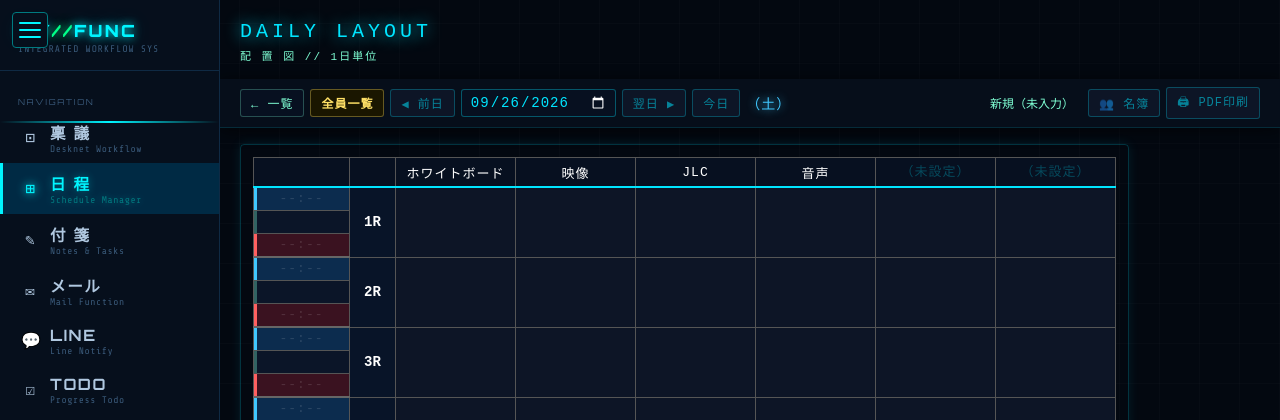
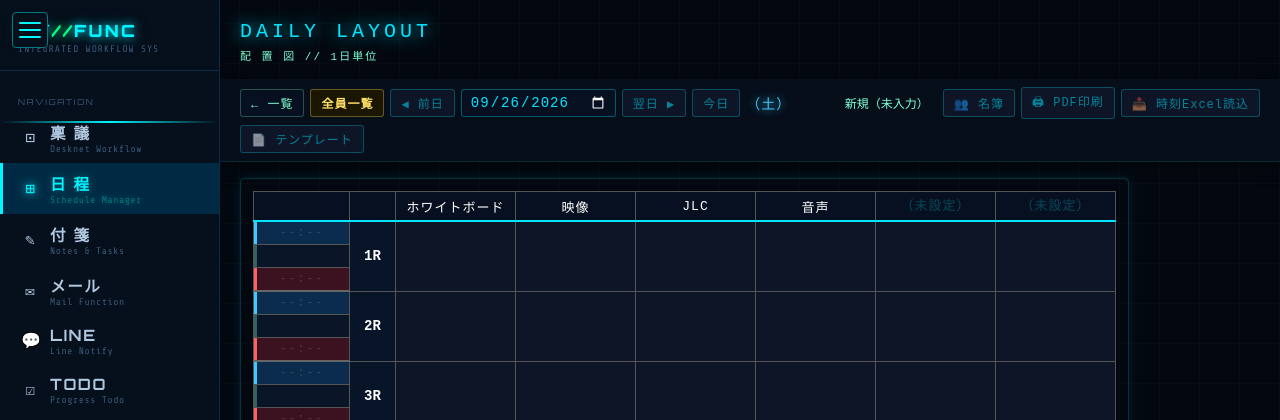
Before and after one commit to hideonSOS/MyFunction, a Django app: page /nitei/haichi/ in a window 1280 px wide. Shown: the top 420 px of the page. Run offline with Django 5.2, Linux system fonts and the light colour scheme; the visitor is signed in with stand-in values (Sample User, id 1); data comes from the database, SQL or seed files in the repository; data that the repository does not hold is empty; parts of the project's set-up code (start-up, migrations or seed data) failed here and were passed over.

Commit message:
日程: 配置図の発売時刻をExcelから読み込む機能とテンプレートのダウンロードを追加
Co-Authored-By: Claude Opus 5.5 <noreply@anthropic.com>

```diff
--- a/nitei/static/nitei/js/haichi.js
+++ b/nitei/static/nitei/js/haichi.js
@@ -5,6 +5,7 @@
   const API_GET   = '/nitei/api/layout/';
   const API_SAVE  = '/nitei/api/layout/save/';
   const API_CLEAR = '/nitei/api/layout/clear/';
+  const API_EXCEL = '/nitei/api/layout/excel-import/';
 
   const WEEKDAYS = ['日', '月', '火', '水', '木', '金', '土'];
 
@@ -630,5 +631,58 @@
       .catch(() => setStatus('消去失敗', 'error'));
   });
 
+  // ── 発売時刻の Excel 取り込み（テンプレートは「📄 テンプレート」からダウンロード） ──
+  // サーバーが読み取った時刻を表示中の日に反映し、通常の自動保存で保存する。
+  // Excel 側で空欄のセルは、入力済みの時刻をそのまま残す
+  const excelInput = document.getElementById('excel-input');
+
+  document.getElementById('excel-btn').addEventListener('click', () => excelInput.click());
+
+  excelInput.addEventListener('change', () => {
+    const file = excelInput.files[0];
+    excelInput.value = '';   // 同じファイルを続けて選び直せるように
+    if (!file) return;
+    const fd = new FormData();
+    fd.append('file', file);
+    setStatus('Excel読込中...', 'saving');
+    fetch(API_EXCEL, { method: 'POST', body: fd })
+      .then(res => res.json().then(d => (res.ok ? d : Promise.reject(d.error || '読み込みに失敗しました'))))
+      .then(applyExcelTimes)
+      .catch(err => {
+        setStatus('Excel読込失敗', 'error');
+        alert(typeof err === 'string' ? err : '読み込みに失敗しました');
+      });
+  });
+
+  function applyExcelTimes(data) {
+    const found = data.races || {};
+    const nums  = Object.keys(found);
+    const warn  = (data.warnings || []).length
+      ? '\n\n時刻として読めなかったセル（取り込んでいません）:\n' + data.warnings.join('\n') : '';
+    if (!nums.length) {
+      setStatus('', '');
+      alert('取り込める時刻が見つかりませんでした。\nA列=レース（1R〜12R）、B列=発売開始、C列=締め切り の形式か確認してください。' + warn);
+      return;
+    }
+    const changes = nums.some(r => {
+      const cur = state.races[r];
+      if (!cur) return false;
+      return (found[r].start && cur.start && cur.start !== found[r].start) ||
+             (found[r].close && cur.close && cur.close !== found[r].close);
+    });
+    if (changes && !confirm(state.date + ' の入力済みの時刻を Excel の内容で上書きします。よろしいですか？')) {
+      setStatus('', '');
+      return;
+    }
+    nums.forEach(r => {
+      const row = state.races[r] || (state.races[r] = blankRace());
+      if (found[r].start) row.start = found[r].start;
+      if (found[r].close) row.close = found[r].close;
+    });
+    render();
+    scheduleSave();
+    if (warn) alert(nums.length + 'レース分の時刻を取り込みました。' + warn);
+  }
+
   load(dateInput.value);
 })();
--- a/nitei/templates/nitei/haichi.html
+++ b/nitei/templates/nitei/haichi.html
@@ -27,6 +27,9 @@
     <span id="hc-status">読み込み中...</span>
     <button class="hc-btn" id="roster-btn" type="button">👥 名簿</button>
     <button class="hc-btn" id="pdf-btn" type="button">🖨 PDF印刷</button>
+    <button class="hc-btn" id="excel-btn" type="button" title="発売開始・締め切りの時刻をExcelから読み込む">📥 時刻Excel読込</button>
+    <a class="hc-btn" id="excel-template" href="/nitei/haichi/excel-template/" title="時刻取り込み用のExcelテンプレートをダウンロード">📄 テンプレート</a>
+    <input type="file" id="excel-input" accept=".xlsx,.xlsm" hidden>
   </div>
 
   <!-- 名簿管理パネル（クリック循環の順序・自動着色の色を編集） -->
@@ -91,5 +94,5 @@
 {% endblock %}
 
 {% block extra_js %}
-<script src="{% static 'nitei/js/haichi.js' %}"></script>
+<script src="{% static 'nitei/js/haichi.js' %}?v=20261017"></script>
 {% endblock %}
--- a/nitei/urls.py
+++ b/nitei/urls.py
@@ -25,6 +25,8 @@ urlpatterns = [
     path('api/layout/',           views.api_layout,                 name='api_layout'),
     path('api/layout/save/',      views.api_layout_save,            name='api_layout_save'),
     path('api/layout/clear/',     views.api_layout_clear,           name='api_layout_clear'),
+    path('api/layout/excel-import/', views.layout_excel_import,     name='layout_excel_import'),
+    path('haichi/excel-template/', views.layout_excel_template,     name='layout_excel_template'),
     path('api/members/',          views.api_members,                name='api_members'),
     path('api/members/save/',     views.api_member_save,            name='api_member_save'),
     path('api/members/delete/',   views.api_member_delete,          name='api_member_delete'),
--- a/nitei/views.py
+++ b/nitei/views.py
@@ -2,7 +2,7 @@ import json
 from functools import wraps
 from django.conf import settings
 from django.shortcuts import render, redirect
-from django.http import JsonResponse
+from django.http import HttpResponse, JsonResponse
 from django.views.decorators.http import require_http_methods
 from django.views.decorators.csrf import csrf_exempt
 from datetime import date as date_cls, datetime
@@ -446,6 +446,157 @@ def api_layout_clear(request):
     return JsonResponse({'ok': True})
 
 
+# ── 配置図: 発売時刻の Excel 取り込み ─────────────────
+# テンプレートは A列=レース（1R〜12R）/ B列=発売開始 / C列=締め切り。
+# 取り込みは「レース番号が書かれた行」だけを読むので、見出し行や説明行があってもよい
+EXCEL_MAX_BYTES = 2 * 1024 * 1024
+
+
+@nitei_login_required
+def layout_excel_template(request):
+    """発売時刻取り込み用の Excel テンプレート（空欄）をダウンロード"""
+    from io import BytesIO
+    from urllib.parse import quote
+    from openpyxl import Workbook
+    from openpyxl.styles import Alignment, Border, Font, PatternFill, Side
+
+    wb = Workbook()
+    ws = wb.active
+    ws.title = '発売時刻'
+    ws['A1'] = '配置図 発売時刻（時刻は 10:30 のように入力。空欄のセルは取り込みません）'
+    ws['A1'].font = Font(bold=True, size=12)
+
+    thin   = Side(style='thin', color='888888')
+    border = Border(left=thin, right=thin, top=thin, bottom=thin)
+    center = Alignment(horizontal='center', vertical='center')
+
+    for col, title in enumerate(['レース', '発売開始', '締め切り'], start=1):
+        c = ws.cell(row=3, column=col, value=title)
+        c.font = Font(bold=True)
+        c.fill = PatternFill('solid', fgColor='DDE6F0')
+        c.alignment = center
+        c.border = border
+    for r in range(1, LAYOUT_RACE_COUNT + 1):
+        row = 3 + r
+        ws.cell(row=row, column=1, value=f'{r}R').alignment = center
+        for col in (1, 2, 3):
+            c = ws.cell(row=row, column=col)
+            c.border = border
+            c.alignment = center
+            if col > 1:
+                c.number_format = 'hh:mm'
+    ws.column_dimensions['A'].width = 10
+    ws.column_dimensions['B'].width = 14
+    ws.column_dimensions['C'].width = 14
+    ws.freeze_panes = 'A4'
+
+    buf = BytesIO()
+    wb.save(buf)
+    resp = HttpResponse(
+        buf.getvalue(),
+        content_type='application/vnd.openxmlformats-officedocument.spreadsheetml.sheet')
+    filename = '配置図_発売時刻テンプレート.xlsx'
+    resp['Content-Disposition'] = (
+        f"attachment; filename=\"haichi_times_template.xlsx\"; filename*=UTF-8''{quote(filename)}")
+    return resp
+
+
+def _excel_race(value):
+    """A列の値をレース番号（1〜12）に。'1R' / '１Ｒ' / 1 などを許容。該当しなければ None"""
+    import re
+    import unicodedata
+    if isinstance(value, bool) or value is None:
+        return None
+    if isinstance(value, (int, float)):
+        n = int(value) if float(value).is_integer() else None
+    else:
+        m = re.fullmatch(r'(\d{1,2})\s*R?', unicodedata.normalize('NFKC', str(value)).strip(), re.I)
+        n = int(m.group(1)) if m else None
+    return n if n is not None and 1 <= n <= LAYOUT_RACE_COUNT else None
+
+
+def _excel_time(value):
+    """セルの値を 'HH:MM' に。空欄は ''、時刻として読めなければ None"""
+    import re
+    import unicodedata
+    from datetime import time as time_cls, timedelta
+
+    def fmt(h, m):
+        return f'{h:02d}:{m:02d}' if 0 <= h <= 23 and 0 <= m <= 59 else None
+
+    def from_clock(t):
+        # Excel の時刻は浮動小数なので 10:29:59.99 のようになる。分に四捨五入する
+        mins = round((t.hour * 3600 + t.minute * 60 + t.second + t.microsecond / 1e6) / 60)
+        return fmt(mins // 60, mins % 60) if mins < 24 * 60 else None
+
+    if value is None or (isinstance(value, str) and not value.strip()):
+        return ''
+    if isinstance(value, datetime):
+        # 時刻書式のセルに 1135 のように数字だけ入れると「1135日後の0:00」になる。
+        # その場合は元の数字を HHMM として読む
+        serial = (value - datetime(1899, 12, 30)).days
+        if serial >= 1 and value.hour == value.minute == value.second == 0:
+            return fmt(serial // 100, serial % 100)
+        return from_clock(value)
+    if isinstance(value, time_cls):
+        return from_clock(value)
+    if isinstance(value, timedelta):
+        mins = round(value.total_seconds() / 60)
+        return fmt(mins // 60, mins % 60)
+    if isinstance(value, (int, float)) and not isinstance(value, bool):
+        if 0 <= value < 1:                       # Excel の時刻（1日=1.0）
+            mins = round(value * 24 * 60)
+            return fmt(mins // 60, mins % 60) if mins < 24 * 60 else None
+        if float(value).is_integer():            # 1030 → 10:30
+            n = int(value)
+            return fmt(n // 100, n % 100)
+        return None
+    s = unicodedata.normalize('NFKC', str(value)).strip()
+    m = (re.fullmatch(r'(\d{1,2}):(\d{1,2})(?::\d{1,2})?', s)
+         or re.fullmatch(r'(\d{1,2})時(\d{1,2})分?', s)
+         or re.fullmatch(r'(\d{1,2})(\d{2})', s))
+    return fmt(int(m.group(1)), int(m.group(2))) if m else None
+
+
+@nitei_login_required
+@csrf_exempt
+@require_http_methods(['POST'])
+def layout_excel_import(request):
+    """Excel から発売開始・締め切りを読み取って返す（保存は画面側が通常の保存で行う）"""
+    from openpyxl import load_workbook
+
+    f = request.FILES.get('file')
+    if f is None:
+        return JsonResponse({'error': 'ファイルが選ばれていません'}, status=400)
+    if f.size > EXCEL_MAX_BYTES:
+        return JsonResponse({'error': 'ファイルが大きすぎます（2MBまで）'}, status=400)
+    try:
+        wb = load_workbook(f, data_only=True, read_only=True)
+    except Exception:
+        return JsonResponse({'error': 'Excelファイル（.xlsx）として読み込めませんでした'}, status=400)
+
+    races, warnings = {}, []
+    try:
+        for row in wb.worksheets[0].iter_rows(max_col=3, values_only=True):
+            race = _excel_race(row[0] if row else None)
+            if race is None:
+                continue
+            times = {}
+            for label, key, raw in (('発売開始', 'start', row[1] if len(row) > 1 else None),
+                                    ('締め切り', 'close', row[2] if len(row) > 2 else None)):
+                t = _excel_time(raw)
+                if t is None:
+                    warnings.append(f'{race}R {label}「{raw}」')
+                elif t:
+                    times[key] = t
+            if times:
+                races[race] = {'start': times.get('start', ''), 'close': times.get('close', '')}
+    finally:
+        wb.close()
+
+    return JsonResponse({'races': races, 'warnings': warnings})
+
+
 # ── 配置図の名簿（クリック循環の順序・自動着色の色） ────
 
 def _members_list():
```
